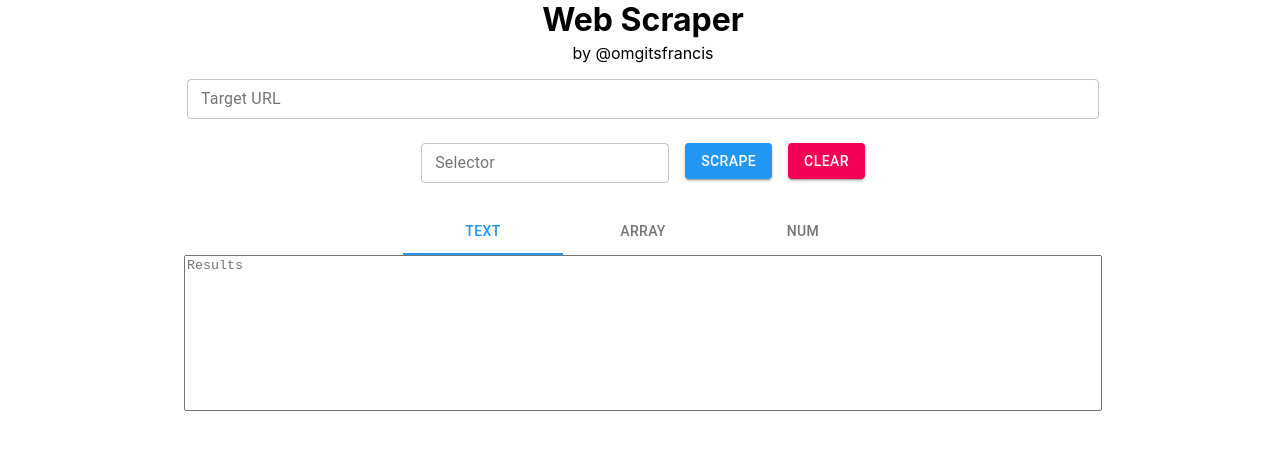
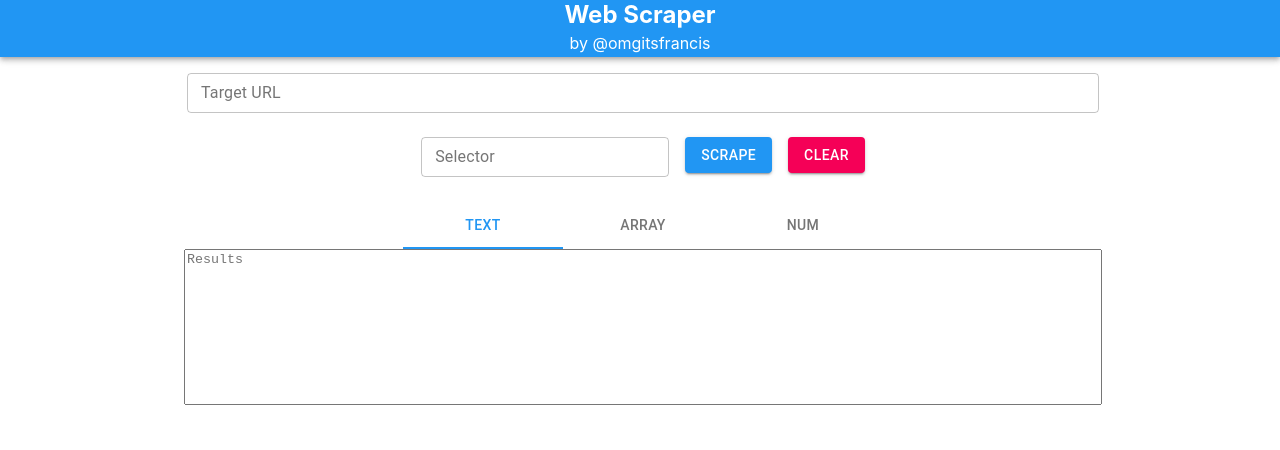
Before and after one commit to omgitsfrancis/web-scraper, a React (Create React App) app in the folder client/: page / in a window 1280 px wide. Shown: the top 450 px of the page. Built offline with nearby package versions, Linux system fonts and the light colour scheme.

Commit message:
Updated header UI

```diff
--- a/client/src/App.tsx
+++ b/client/src/App.tsx
@@ -101,8 +101,6 @@ function App() {
   return (
     <Container maxWidth="md">
       <Grid container direction="column" justify="center" alignItems="center">
-        <h1 style={{ margin: 0 }}>Web Scraper</h1>
-        <p style={{ marginTop: "0.25rem" }}>by @omgitsfrancis</p>
         <Grid
           container
           direction="row"
--- a/client/src/index.tsx
+++ b/client/src/index.tsx
@@ -2,7 +2,8 @@ import React from "react";
 import ReactDOM from "react-dom";
 import App from "./App";
 import { ThemeProvider, createMuiTheme } from "@material-ui/core/styles";
-import { blue, pink } from '@material-ui/core/colors';
+import { blue, pink } from "@material-ui/core/colors";
+import { AppBar, Link } from "@material-ui/core";
 
 import "./index.css";
 
@@ -13,10 +14,27 @@ const theme = createMuiTheme({
   },
 });
 
-
 ReactDOM.render(
   <React.StrictMode>
     <ThemeProvider theme={theme}>
+      <AppBar
+        position="static"
+        style={{
+          display: "flex",
+          flexDirection: "column",
+          justifyContent: "center",
+          textAlign: "center",
+          marginBottom: "1rem",
+        }}
+      >
+        <h2 style={{ margin: "0rem" }}>Web Scraper</h2>
+        <span style={{ margin: "0.25rem" }}>
+          by{" "}
+          <Link href="http://www.google.com" style={{ color: "inherit" }}>
+            @omgitsfrancis
+          </Link>
+        </span>
+      </AppBar>
       <App />
     </ThemeProvider>
   </React.StrictMode>,
```
